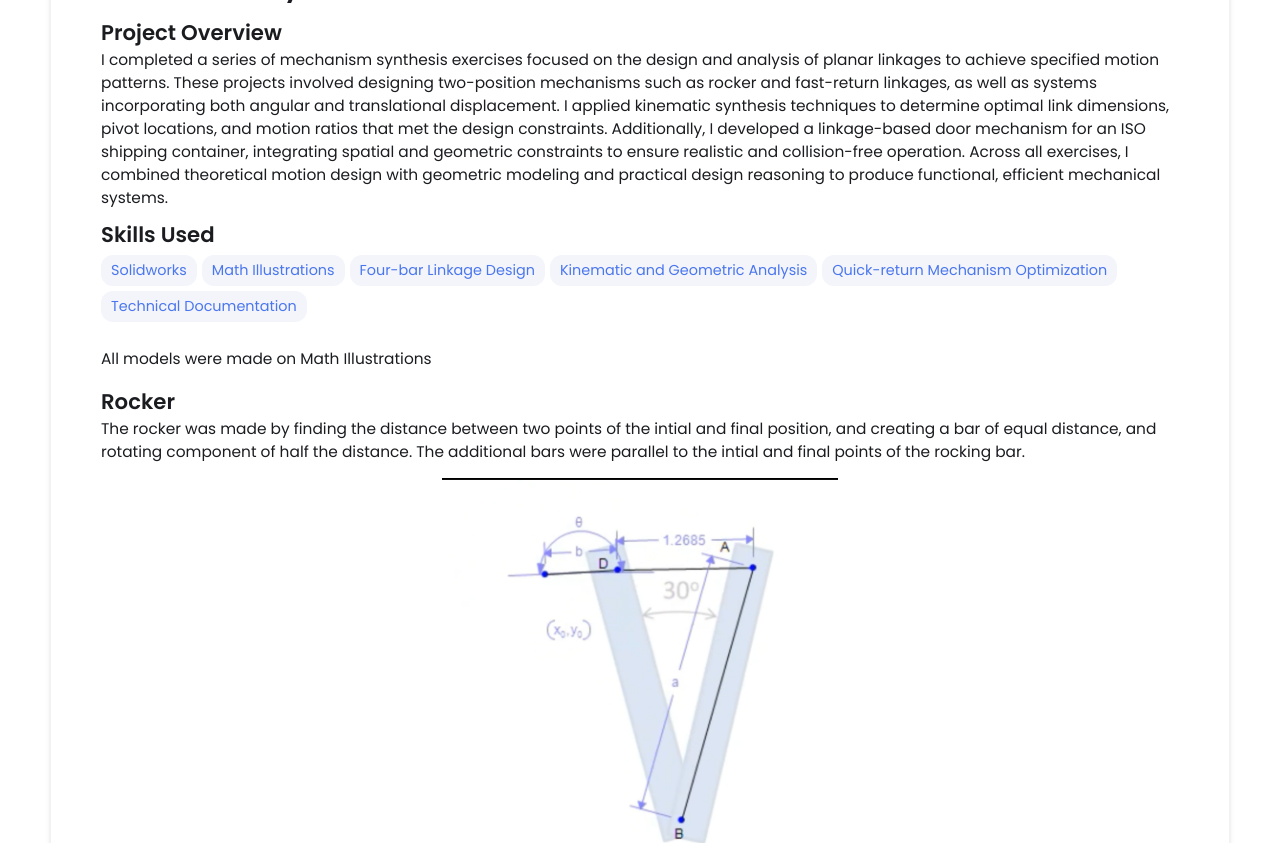
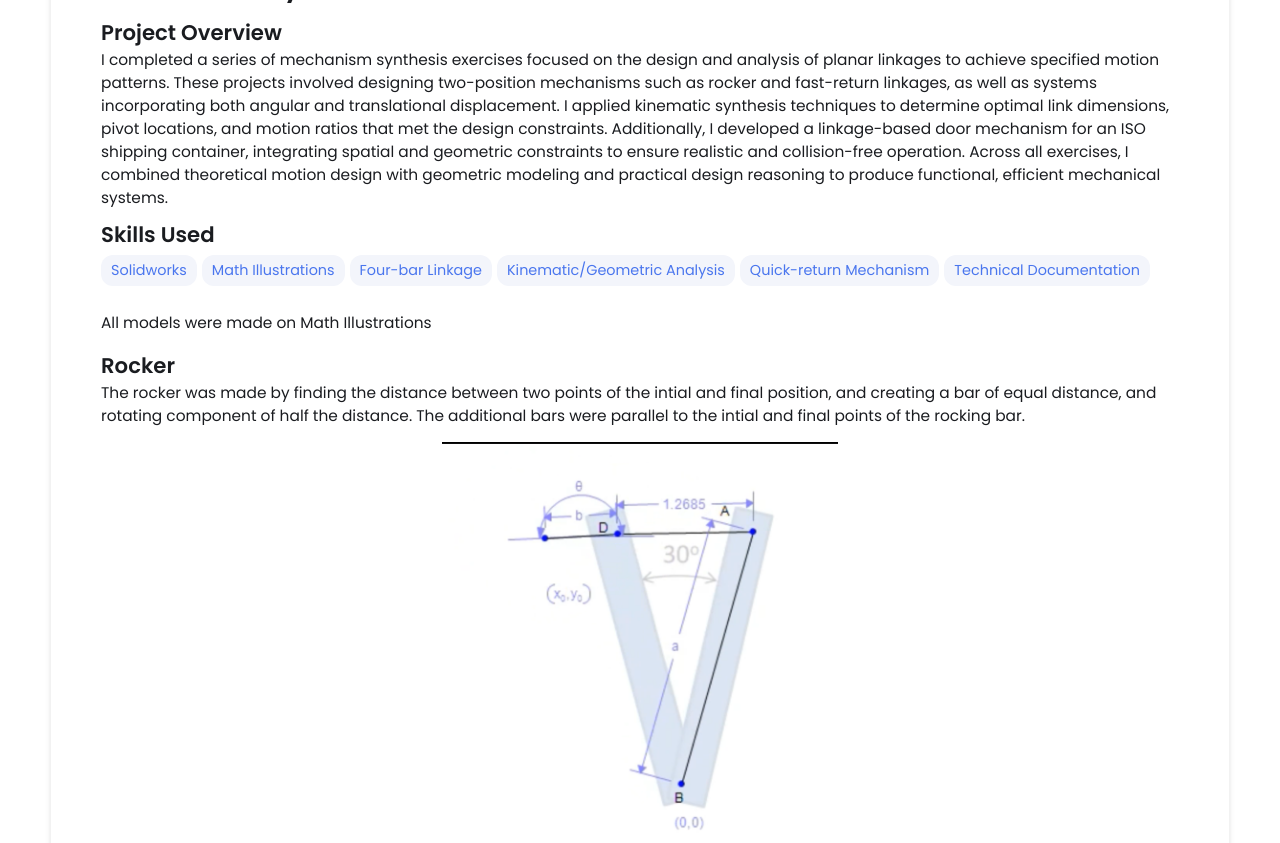
Before and after one commit to michael-vuong/michael-vuong.github.io, a Jekyll site: the page built from _projects/MechanismSynthesis/index.md, in a window 1280 px wide and 900 px high, scrolled down 540 px, cut to the strip 0-843 px from the top of the window. Built offline with Jekyll 4.4.1, drawn with Linux system fonts in a browser that asks for light colours.

Commit message:
Update index.md

```diff
--- a/_projects/MechanismSynthesis/index.md
+++ b/_projects/MechanismSynthesis/index.md
@@ -6,9 +6,9 @@ description: I completed a series of mechanism synthesis exercises focused on th
 skills:
   - Solidworks
   - Math Illustrations
-  - Four-bar Linkage Design
-  - Kinematic and Geometric Analysis
-  - Quick-return Mechanism Optimization
+  - Four-bar Linkage
+  - Kinematic/Geometric Analysis
+  - Quick-return Mechanism
   - Technical Documentation
 main-image: /Thumbnail.png
 ---
```
